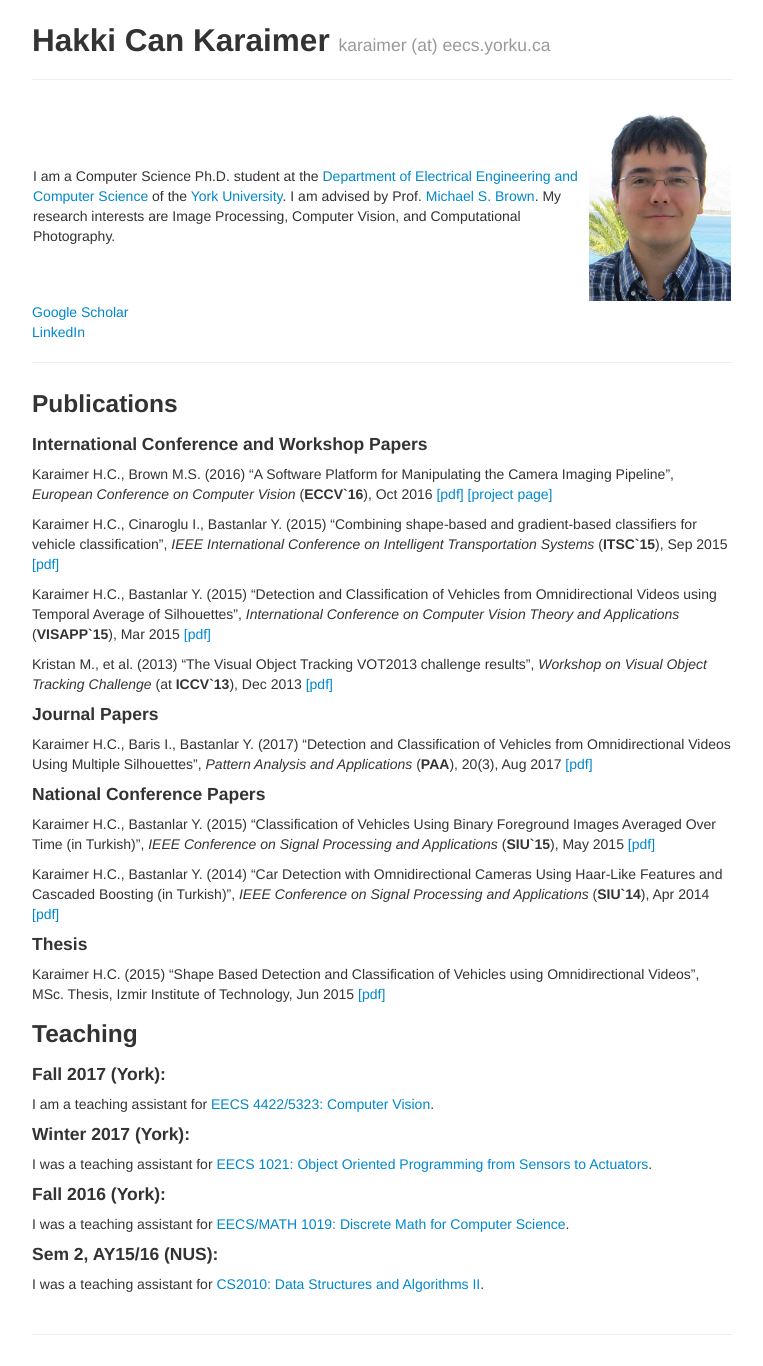
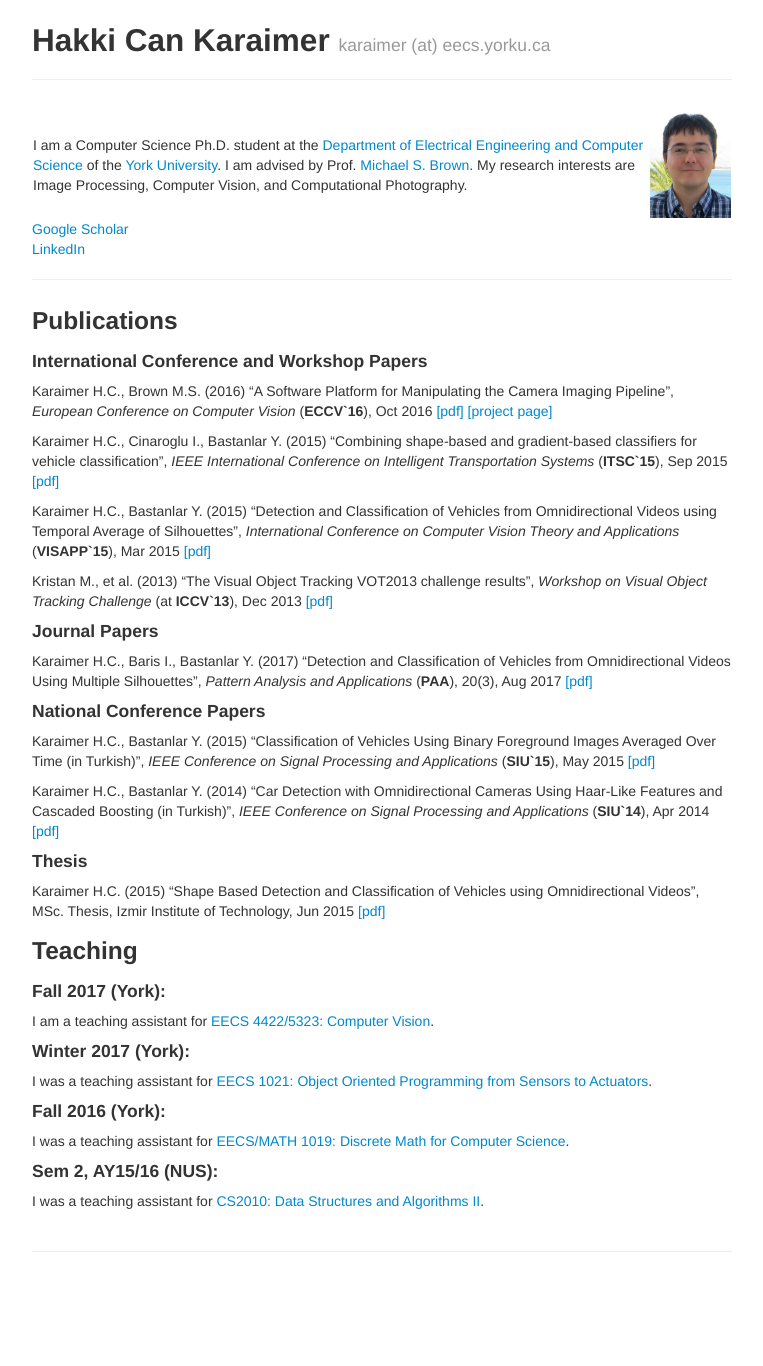
Before and after one commit to karaimer/karaimer.github.io, a Jekyll site: the page built from index.md, in a window 1280 px wide. Shown: the whole page, without its empty margins (258-1021 px from the left). Built offline with Jekyll 4.4.1, drawn with Linux system fonts in a browser that asks for light colours; after the commit the page ends 1283 px from its top, so only the background shows below that.

Commit message:
Update index.md

```diff
--- a/index.md
+++ b/index.md
@@ -8,7 +8,7 @@
 
 | - | - |
 |---|---|
-| I am a Computer Science Ph.D. student at the [Department of Electrical Engineering and Computer Science](http://eecs.lassonde.yorku.ca/) of the [York University](http://www.yorku.ca/index.html). I am advised by Prof. [Michael S. Brown](http://www.cse.yorku.ca/~mbrown/). My research interests are Image Processing, Computer Vision, and Computational Photography.    | ![](/image/profile_pic.png) |
+| I am a Computer Science Ph.D. student at the [Department of Electrical Engineering and Computer Science](http://eecs.lassonde.yorku.ca/) of the [York University](http://www.yorku.ca/index.html). I am advised by Prof. [Michael S. Brown](http://www.cse.yorku.ca/~mbrown/). My research interests are Image Processing, Computer Vision, and Computational Photography.    | ![](/image/profile_pic.png){:height="320px" width="240px"} |
 
 [Google Scholar](https://scholar.google.com/citations?user=jhlnGS4AAAAJ&hl=en)
 [LinkedIn](https://www.linkedin.com/in/karaimer)
```
